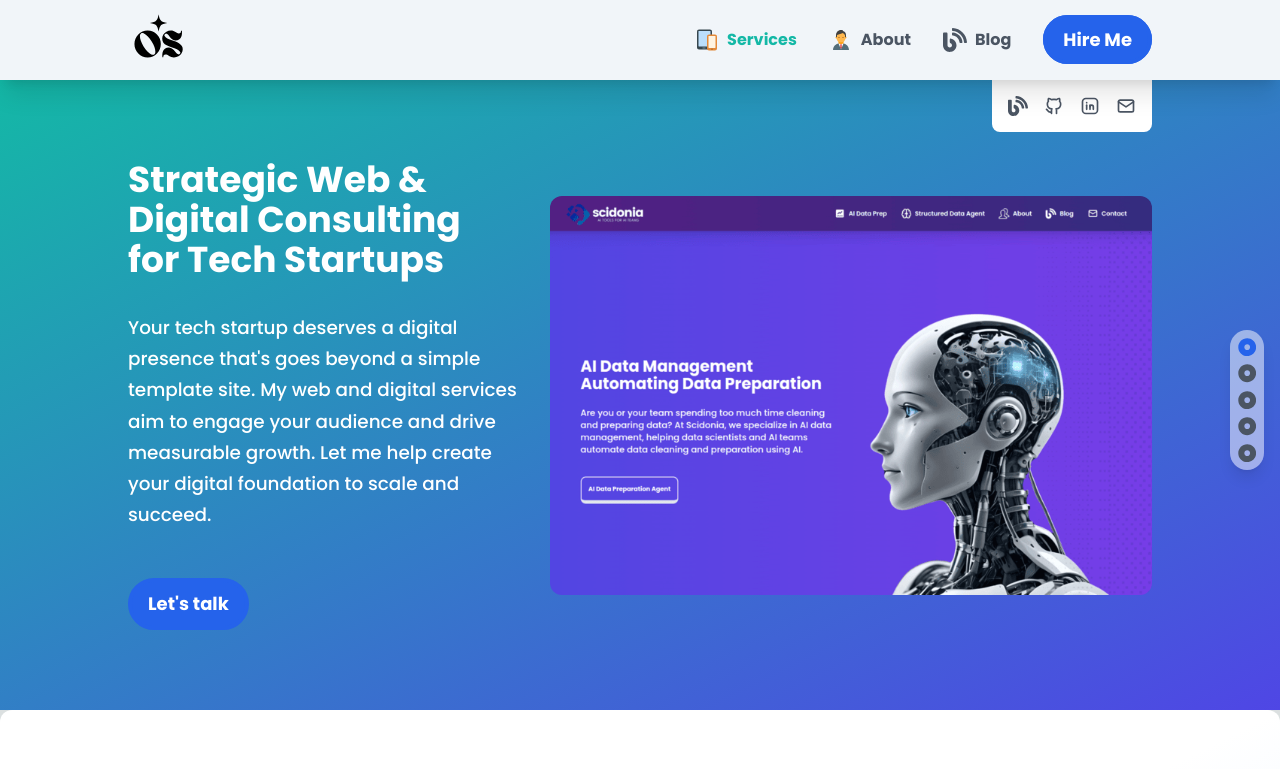
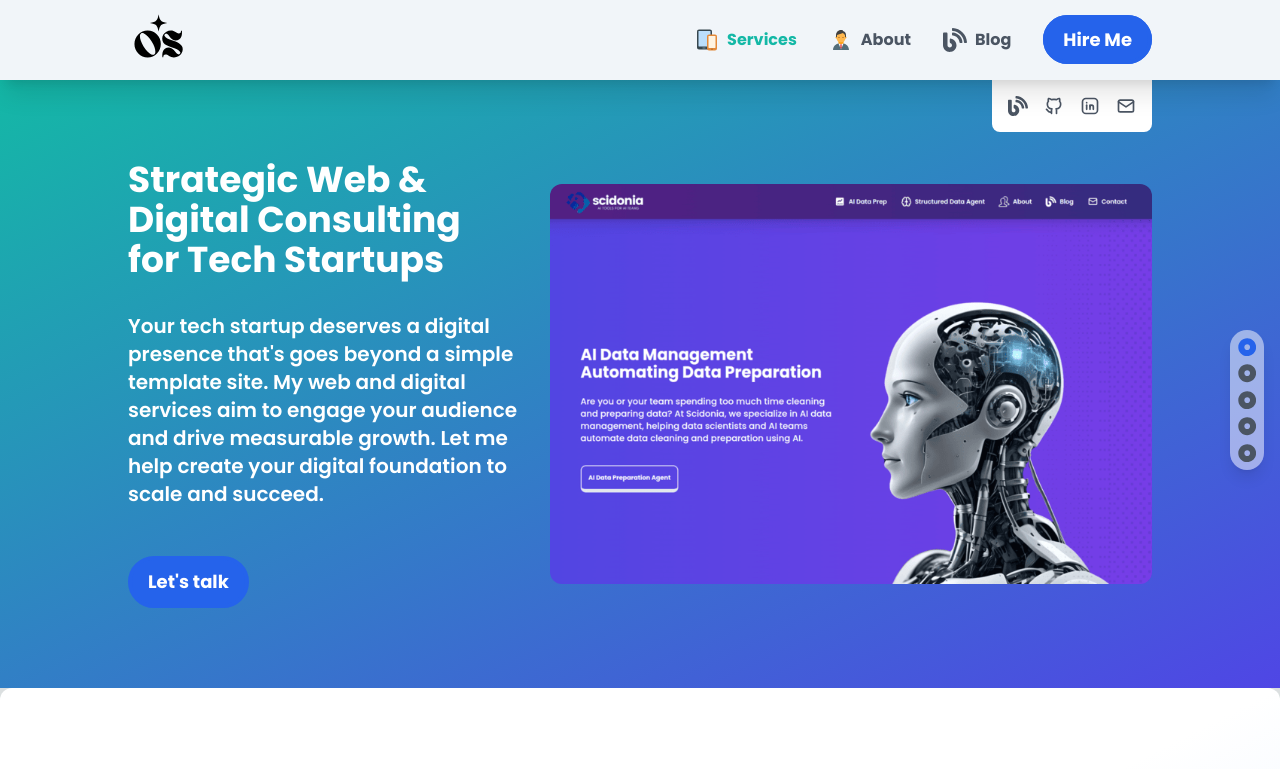
Before and after one commit to OJ423/ojsweb, a Next.js app: page /startup/web-and-digital in a window 1280 px wide. Shown: the top 769 px of the page. Built offline with nearby package versions, Linux system fonts and the light colour scheme.

Commit message:
Small style change

```diff
--- a/src/app/startup/web-and-digital/page.jsx
+++ b/src/app/startup/web-and-digital/page.jsx
@@ -6,6 +6,7 @@ import {
   h1,
   h2,
   herContainerAlt,
+  heroP,
   lightContainer,
   mainContainer,
   textGradient,
@@ -94,7 +95,7 @@ export default function WebAndDigitalPage() {
               <h1 className={h1}>
                 Strategic Web & Digital Consulting for Tech Startups
               </h1>
-              <p>
+              <p className={heroP}>
                 Your tech startup deserves a digital presence that&apos;s goes
                 beyond a simple template site. My web and digital services aim
                 to engage your audience and drive measurable growth. Let me help
```
